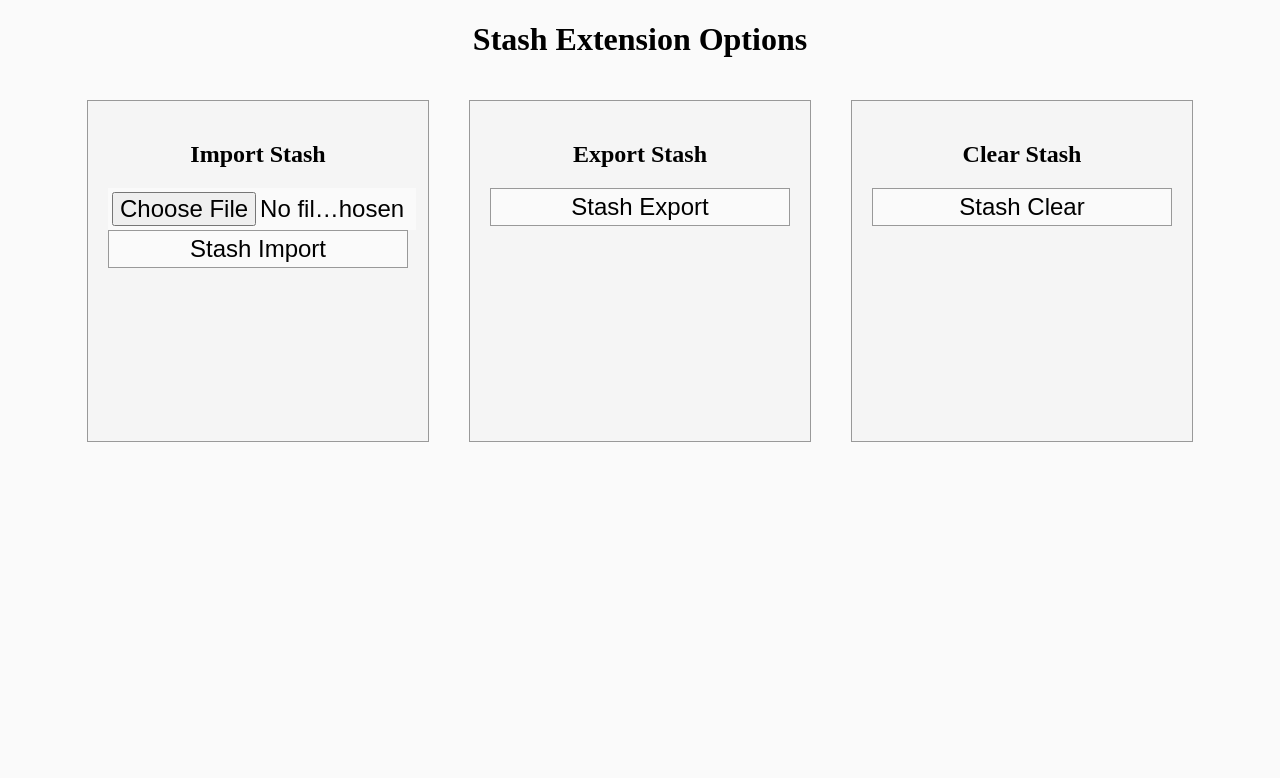
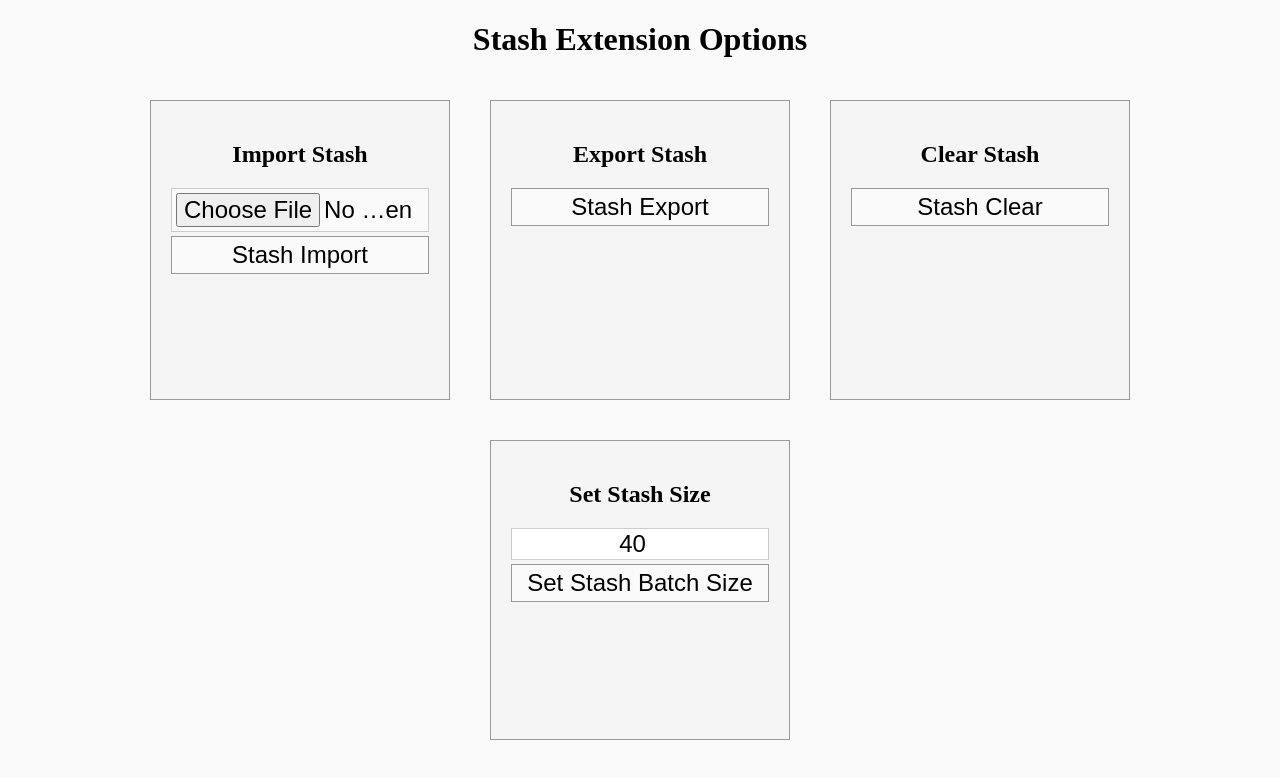
Before and after one commit to CaoRuiming/stash-extension, a website with bundled scripts: page html/options.html in a window 1280 px wide. Both pictures are taken after a click on the button "Stash Import". Built offline with nearby package versions, Linux system fonts and the light colour scheme; some packages are replaced by stand-ins of ours.

Commit message:
Allow batch size to be configured in settings page

```diff
--- a/src/App.ts
+++ b/src/App.ts
@@ -10,6 +10,8 @@ import {
   stashBumpInput,
   stashBumpButton,
   stashClearButton,
+  stashBatchSizeInput,
+  stashBatchSizeButton,
 } from "./Elements.js";
 import StashService from "./StashService.js";
 
@@ -33,7 +35,11 @@ if (body.id === "popup-page") {
       content: [
         create("div", {
           classes: "option-card",
-          content: [create("h2", { content: "Import Stash" }), fileInput, stashImportButton],
+          content: [
+            create("h2", { content: "Import Stash" }),
+            fileInput,
+            stashImportButton,
+          ],
         }),
         create("div", {
           classes: "option-card",
@@ -43,6 +49,14 @@ if (body.id === "popup-page") {
           classes: "option-card",
           content: [create("h2", { content: "Clear Stash" }), stashClearButton],
         }),
+        create("div", {
+          classes: "option-card",
+          content: [
+            create("h2", { content: "Set Stash Size" }),
+            stashBatchSizeInput,
+            stashBatchSizeButton,
+          ],
+        }),
       ],
     }),
   ].forEach(x => body.appendChild(x));
--- a/src/BatchEnd.ts
+++ b/src/BatchEnd.ts
@@ -1,6 +1,6 @@
 /**
  * Tiny script to write the batch number specified in the url's query params
- * onto the document's title and body.
+ * onto the document's title and body. This file is referenced in batchEnd.html.
  */
 const batch = new URLSearchParams(window.location.search).get("batch") || "???";
 document.getElementById("batch")?.appendChild(document.createTextNode(batch));
--- a/src/Dom.ts
+++ b/src/Dom.ts
@@ -11,6 +11,10 @@ interface CreateElementOptions {
    */
   content?: (Node | string) | (Node | string)[];
   onClick?: () => void;
+  /**
+   * Ignored for non-form elements.
+   */
+  onSubmit?: (e: Event) => void;
   attributes?: Record<string, string>;
 }
 
@@ -25,7 +29,7 @@ export function create<K extends keyof HTMLElementTagNameMap>(
   options: CreateElementOptions = {},
 ): HTMLElementTagNameMap[K] {
   const element: HTMLElementTagNameMap[K] = document.createElement(tag);
-  const { id, classes, content, onClick, attributes } = options;
+  const { id, classes, content, onClick, onSubmit, attributes } = options;
 
   if (content) {
     arrify(content)
@@ -35,6 +39,7 @@ export function create<K extends keyof HTMLElementTagNameMap>(
   if (id) { element.setAttribute("id", id); }
   if (classes) { element.classList.add(...arrify(classes)); }
   if (onClick) { element.addEventListener("click", onClick); }
+  if (onSubmit && tag === "form") { element.addEventListener("submit", onSubmit); }
   if (attributes) {
     Object.entries(attributes).forEach(([k, v]) => element.setAttribute(k, v));
   }
--- a/src/Elements.ts
+++ b/src/Elements.ts
@@ -1,4 +1,5 @@
 import { create } from "./Dom.js";
+import SettingsService, { Settings } from "./SettingsService.js";
 import StashService from "./StashService.js";
 import { getUrl, notify } from "./Util.js";
 
@@ -30,8 +31,9 @@ export const stashImportButton: HTMLButtonElement = create("button", {
   content: "Stash Import",
   classes: "action-choice",
   onClick: () => {
-    if (fileInput.value) {
-      StashService.stashImport(fileInput);
+    const file: (File | undefined) = fileInput?.files?.[0];
+    if (file) {
+      StashService.stashImport(file);
     } else {
       alert("Please select a file to import.");
     }
@@ -42,6 +44,21 @@ export const stashExportButton: HTMLButtonElement = create("button", {
   content: "Stash Export",
   classes: "action-choice",
   onClick: StashService.stashExport,
+});
+
+export const stashBatchSizeButton: HTMLButtonElement = create("button", {
+  content: "Set Stash Batch Size",
+  classes: "action-choice",
+  onClick: async () => {
+    const settings: Settings = await SettingsService.getSettings();
+    const newBatchSize = parseInt(stashBatchSizeInput.value);
+    if (!newBatchSize || newBatchSize < 1) {
+      notify("Invalid batch size provided.");
+    } else {
+      await SettingsService.saveSettings({ ...settings, batchSize: newBatchSize });
+      notify("Batch size updated!");
+    }
+  },
 });
 
 export const stashClearButton: HTMLButtonElement = create("button", {
@@ -66,3 +83,10 @@ export const batchNumberInput: HTMLInputElement = create("input", {
 export const stashBumpInput: HTMLInputElement = create("input", {
   attributes: { "type": "number", "step": "1", "placeholder": "Amount to bump", "value": "5" },
 });
+
+export const stashBatchSizeInput: HTMLInputElement = create("input", {
+  attributes: { "type": "number", "min": "1", "step": "1", "placeholder": "Batch size" },
+});
+(async () => {
+  stashBatchSizeInput.value = (await SettingsService.getSettings()).batchSize.toString();
+})();
--- /dev/null
+++ b/src/SettingsService.ts
@@ -0,0 +1,25 @@
+export interface Settings {
+  batchSize: number;
+}
+const DEFAULT_SETTINGS: Settings = Object.freeze({
+  batchSize: 40,
+});
+
+export default class SettingsService {
+  /**
+   * Retreives a Settings object from browser local storage.
+   * @returns Settings object.
+   */
+  static async getSettings(): Promise<Settings> {
+    const { settings } = await chrome.storage.local.get("settings");
+    return { ...DEFAULT_SETTINGS, ...settings };
+  }
+
+  /**
+   * Saves a Settings object into browser local storage.
+   * @param settings Settings object to save.
+   */
+  static async saveSettings(settings: Settings): Promise<void> {
+    await chrome.storage.local.set({ settings });
+  }
+}
--- a/src/StashService.ts
+++ b/src/StashService.ts
@@ -1,3 +1,4 @@
+import SettingsService from "./SettingsService.js";
 import { notify, downloadBlob, getTextFromFile, isUrl, getBatchEndUrl } from "./Util.js";
 
 /**
@@ -96,7 +97,7 @@ export default class StashService {
 
     let urlsToOpen: string[];
     if (batch && batch > 0) {
-      const batchSize = 40;
+      const batchSize: number = (await SettingsService.getSettings()).batchSize;
       urlsToOpen = stash
         .slice((batch - 1) * batchSize, batch * batchSize)
         .filter(isUrl);
@@ -120,10 +121,9 @@ export default class StashService {
   /**
    * Reads a user-provided text file and overwrites the current Stash with the
    * contents of the import.
+   * @param file Text file containing newline-separated urls to import.
    */
-  static async stashImport(inputElement: HTMLInputElement): Promise<void> {
-    const file: (File | undefined) = inputElement?.files?.[0];
-    if (file) {
+  static async stashImport(file: File): Promise<void> {
     const fileContent: string = await getTextFromFile(file);
     const importedStash: Stash = fileContent.split("\n").filter(isUrl);
     if (importedStash.length > 0) {
@@ -131,7 +131,6 @@ export default class StashService {
       notify("Import successful!");
     } else {
       notify("Import failed: empty import");
-      }
     }
   }
 
--- a/src/util.ts
+++ b/src/util.ts
@@ -67,11 +67,15 @@ export function notify(message: string): void {
 export async function downloadBlob(blob: Blob, filename = "Stash.txt"): Promise<void> {
   const url = URL.createObjectURL(blob);
   const params: chrome.downloads.DownloadOptions = { url, filename, saveAs: true };
-  await new Promise(resolve => chrome.downloads.download(params, downloadId => {
+  await new Promise((resolve, reject) => chrome.downloads.download(params, downloadId => {
     chrome.downloads.onChanged.addListener(delta => {
-      if (delta.id === downloadId && delta.state?.current === "complete") {
-        URL.revokeObjectURL(url);
-        resolve(true);
+      if (delta.id === downloadId) {
+        if (delta.state?.current === "complete") {
+          URL.revokeObjectURL(url);
+          resolve(true);
+        } else if (delta.error) {
+          reject(delta.error.current);
+        }
       }
     });
   }));
--- a/stash.css
+++ b/stash.css
@@ -3,6 +3,11 @@
   --hover-bg-color: hsl(0, 0%, 90%);
   --card-bg-color: hsl(0, 0%, 96%);
   --border-color: hsl(0, 0%, 60%);
+  --faint-border-color: hsl(0, 0%, 80%);
+}
+
+* {
+  box-sizing: border-box;
 }
 
 html, body {
@@ -12,7 +17,7 @@ html, body {
 
 .hr {
   width: 100%;
-  border-top: 1px solid hsl(0, 0%, 10%);
+  border-top: 2px solid hsl(0, 0%, 10%);
   margin: 4px 0;
 }
 
@@ -28,6 +33,14 @@ button:active{
   outline: none;
   background: transparent;
   border: 1px solid var(--border-color);
+}
+
+input {
+  width: 100%;
+  text-align: center;
+  margin-bottom: 4px;
+  font-size: 1.5em;
+  border: 1px solid var(--faint-border-color);
 }
 
 .action-choice {
```
Lines whose indentation alone changed are shown as unchanged.
